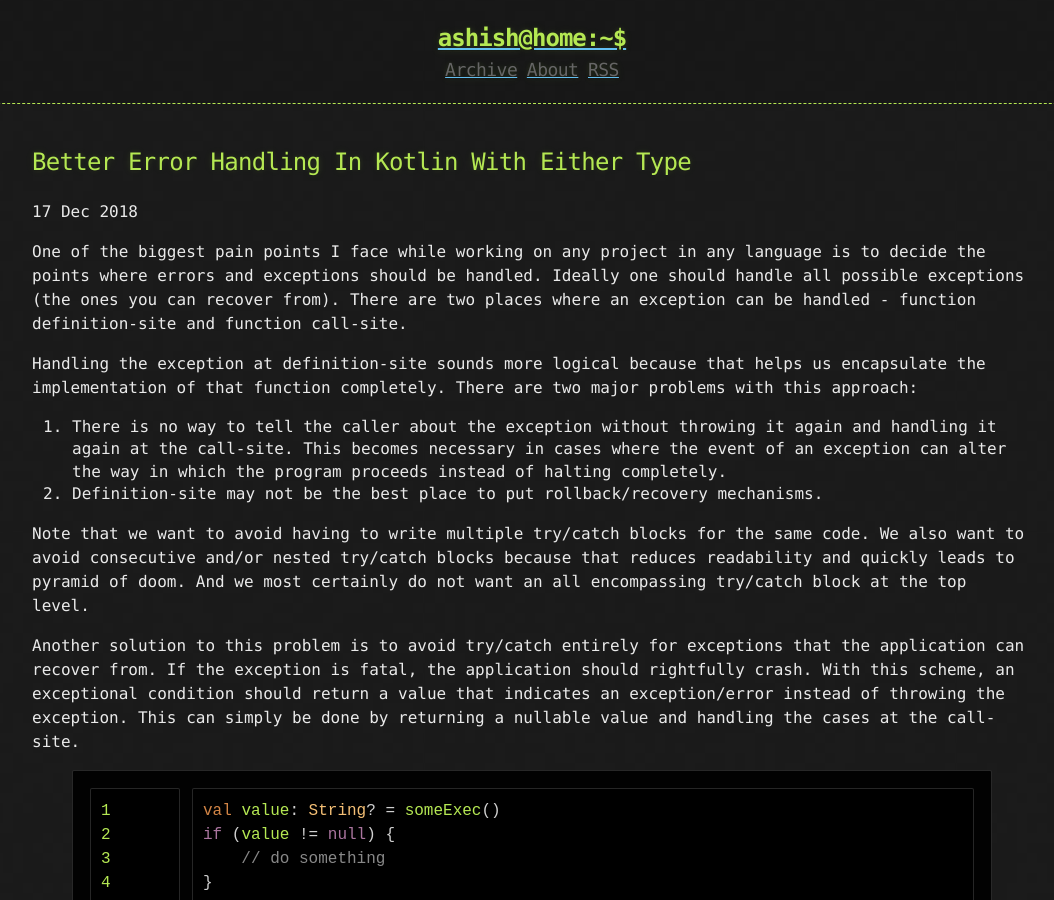
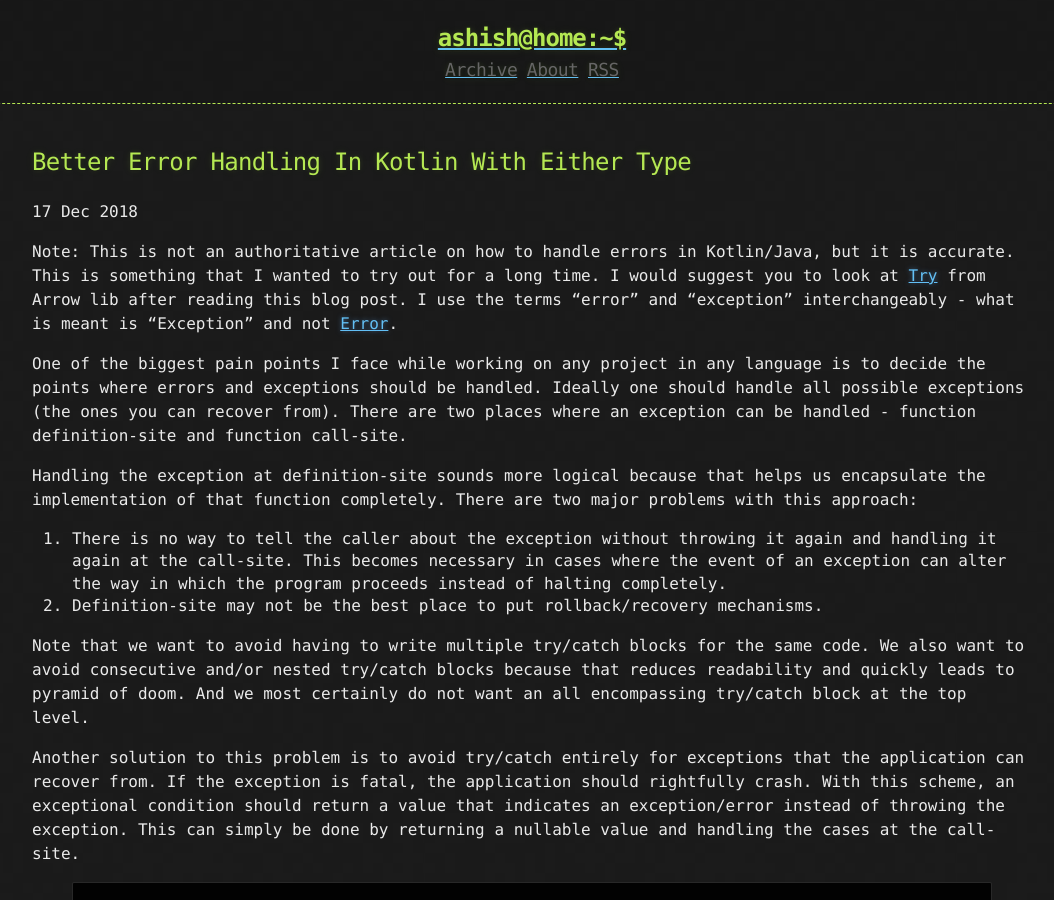
Before and after one commit to tocttou/tocttou.github.io, a Jekyll site: the page built from _posts/2018-12-17-better-error-handling-in-kotlin-with-either-type.md, in a window 1280 px wide and 900 px high. Shown: the whole window, without its empty margins (108-1162 px from the left). Built offline with Jekyll 4.4.1, drawn with Linux system fonts in a browser that asks for light colours; nearby versions of some CDN libraries; comment, search, counter and statistics services are not loaded.

Commit message:
Update 2018-12-17-better-error-handling-in-kotlin-with-either-type.md

```diff
--- a/_posts/2018-12-17-better-error-handling-in-kotlin-with-either-type.md
+++ b/_posts/2018-12-17-better-error-handling-in-kotlin-with-either-type.md
@@ -2,6 +2,8 @@
 title: Better Error Handling In Kotlin With Either Type
 published: true
 ---
+Note: This is not an authoritative article on how to handle errors in Kotlin/Java, but it is accurate. This is something that I wanted to try out for a long time. I would suggest you to look at [Try](http://arrow-kt.io/docs/datatypes/try/) from Arrow lib after reading this blog post. I use the terms "error" and "exception" interchangeably - what is meant is "Exception" and not [Error](https://docs.oracle.com/javase/7/docs/api/java/lang/Error.html).
+
 One of the biggest pain points I face while working on any project in any language is to decide the points where errors and exceptions should be handled. Ideally one should handle all possible exceptions (the ones you can recover from). There are two places where an exception can be handled - function definition-site and function call-site.
 
 Handling the exception at definition-site sounds more logical because that helps us encapsulate the implementation of that function completely. There are two major problems with this approach:
```
